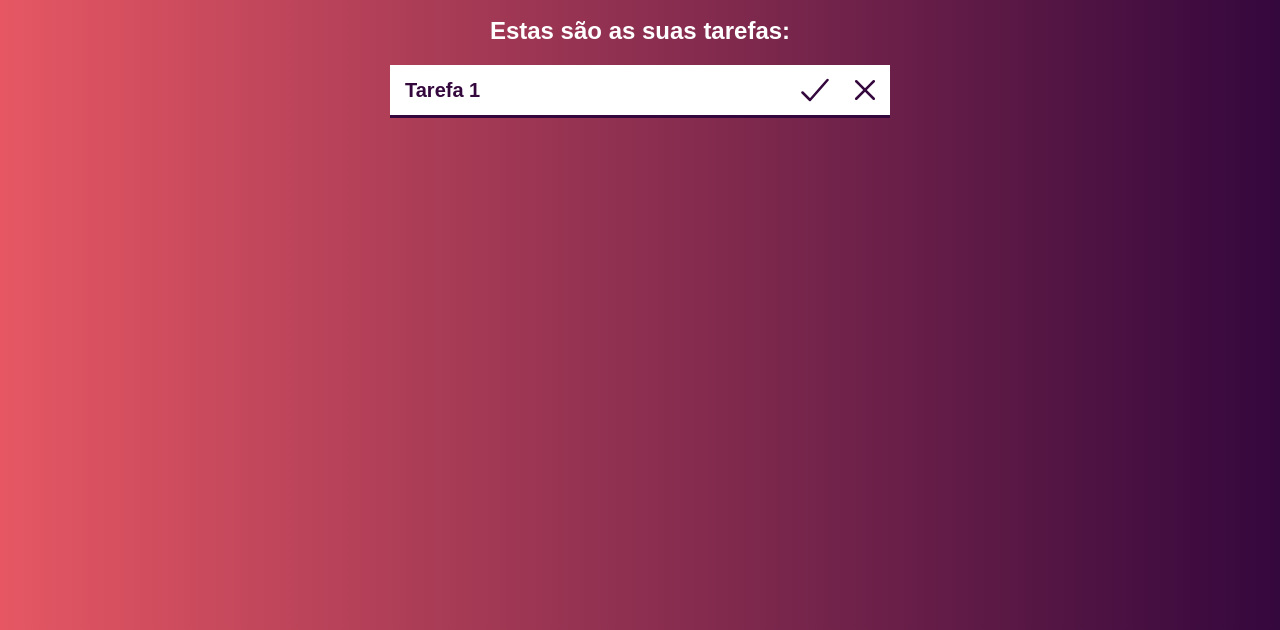
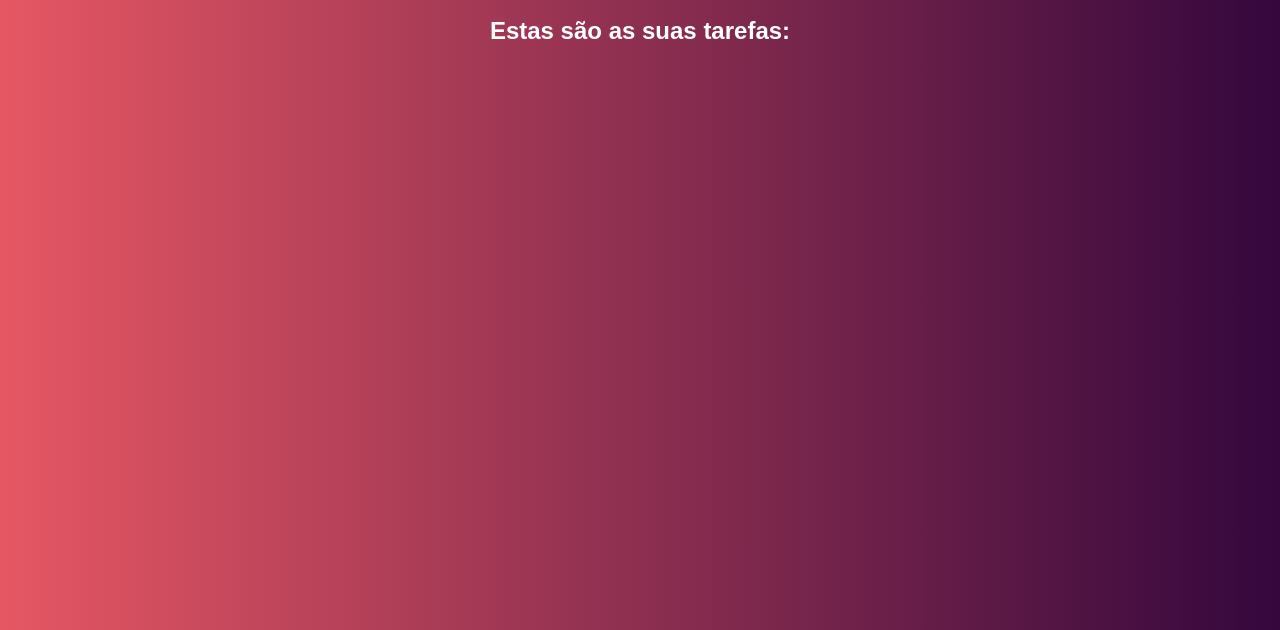
Before and after one commit to jose-andersonjr/lista-de-tarefas-PROJETO, a plain HTML site: page index.html in a window 1280 px wide. Shown: the part 170-800 px from the top of the page. Drawn offline with nearby package versions, Linux system fonts and the light colour scheme.

Commit message:
Resolvido problema do clonar template

```diff
--- a/index.html
+++ b/index.html
@@ -23,7 +23,7 @@
         <div id="tasks-list-container">
             <h2>Estas são as suas tarefas: </h2>
             <ul id="task-list">
-                <li id="task-box template hide">
+                <li class="task-box template hide">
                     <span class="task-title">Tarefa 1</span>
                     <ion-icon class="done-btn" name="checkmark-outline"></ion-icon>
                     <ion-icon class="remove-btn" name="close-outline"></ion-icon>
```
